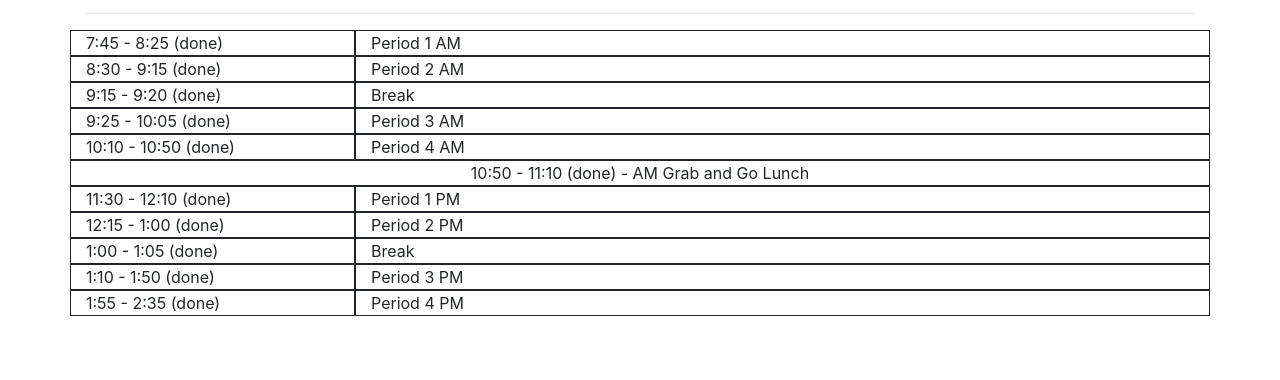
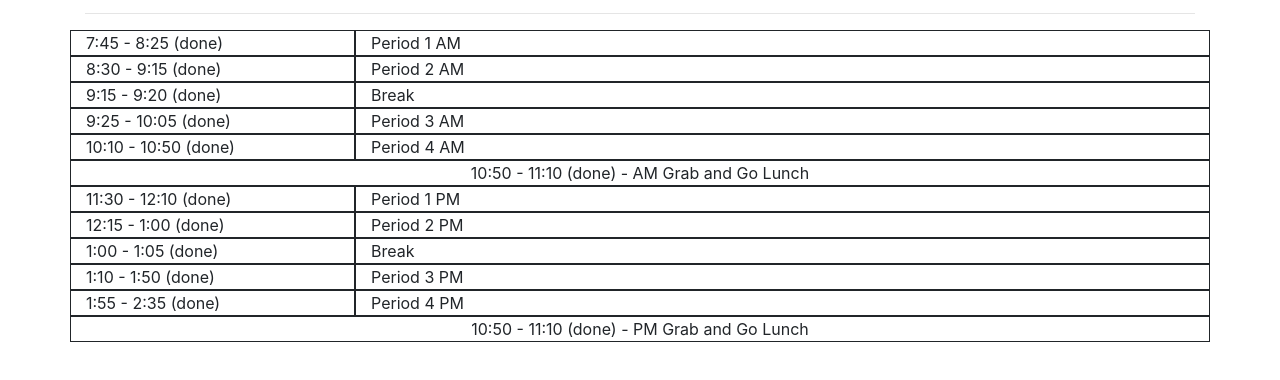
Before and after one commit to joshuaSmith2021/schedule, a plain HTML site: page index.html in a window 1280 px wide. Shown: the part 102-482 px from the top of the page. Drawn offline with nearby package versions, Linux system fonts and the light colour scheme.

Commit message:
Add PM Lunch

```diff
--- a/index.html
+++ b/index.html
@@ -189,6 +189,11 @@
           Period 4 PM
         </div>
       </div>
+      <div class="row">
+        <div class="col-12" style="text-align: center">
+          <span class="countdown" data-start="10:50" data-end="11:10"></span> - PM Grab and Go Lunch
+        </div>
+      </div>
     </div>
 
     <div class="schedule-view" id="reg" style="display:none">
```
